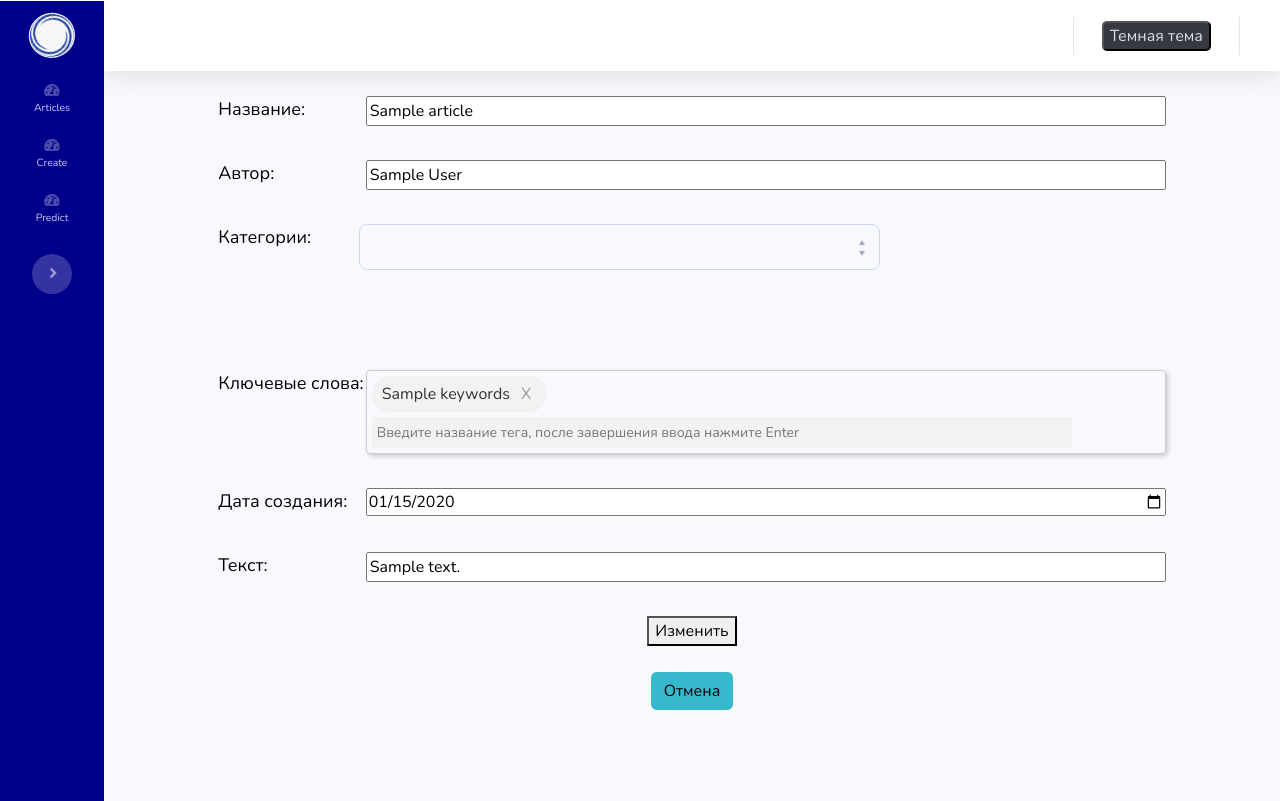
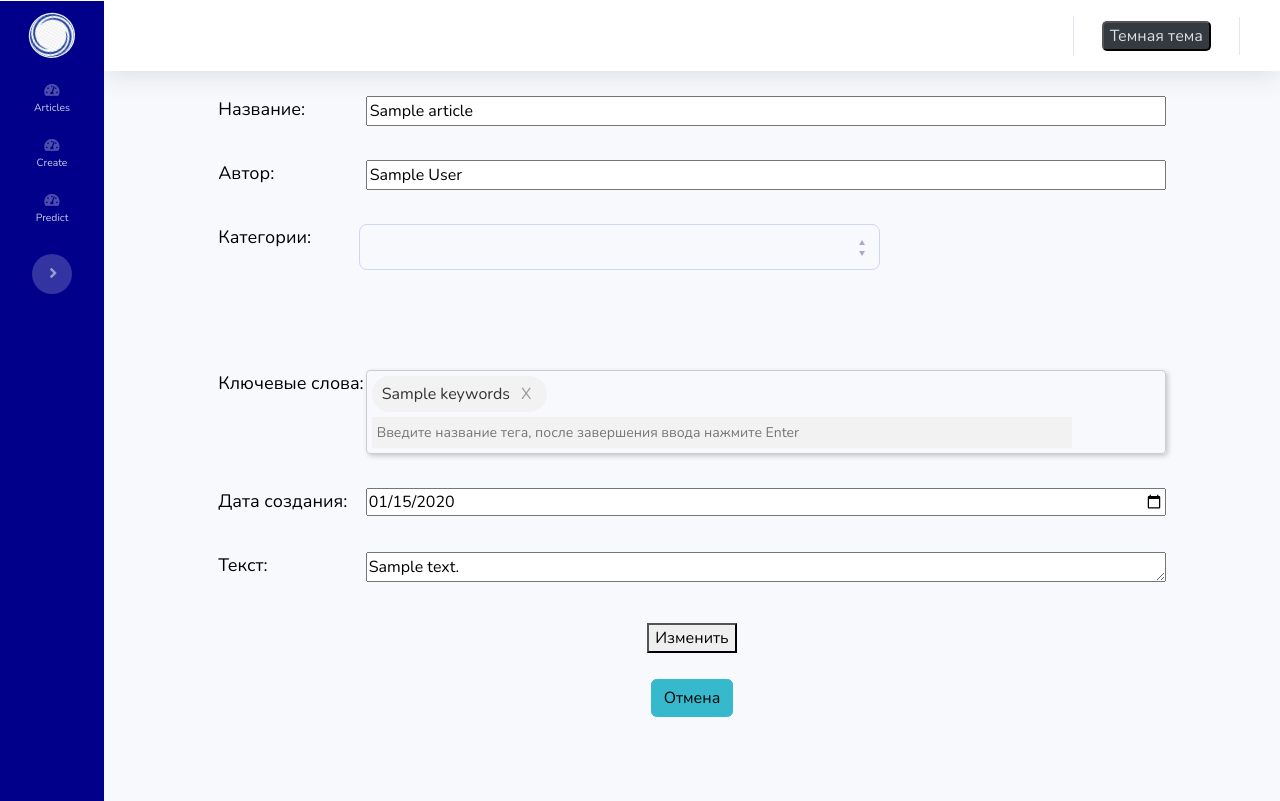
Before and after one commit to BETEPOK3/newsclassifier, a Python web app: template services/web/app/templates/pages/article_update.html in a window 1280 px wide. Run offline with Jinja, Linux system fonts and the light colour scheme; the template is opened without the code that fills it: most values are stand-ins (such as "Sample title", 1, 10 or a date in 2020); some libraries are stand-ins or nearby versions.

Commit message:
feat-#976293: replaced form input of article text
feat-#976293: replaced form input of article text from `input` to `textarea`
(when creating and updating article)

```diff
--- a/services/web/app/static/css/styles.css
+++ b/services/web/app/static/css/styles.css
@@ -132,3 +132,13 @@ textarea {
     max-height:350px;
     resize: none; /* Remove this if you want the user to resize the textarea */
 }
+
+.article_textarea {
+    width: 100.00%;
+    height: 30px;
+	transition: 400ms;
+
+	&:focus {
+		height: 200px;
+	}
+}
--- a/services/web/app/static/js/form_create_article_script.js
+++ b/services/web/app/static/js/form_create_article_script.js
@@ -75,7 +75,7 @@ async function send() {
     categories_select.addEventListener('change', function() {
         document.querySelector(".categories-error").innerHTML = "";
     });
-    const text_input = document.querySelector("div input[name='article_text']");
+    const text_input = document.querySelector("div textarea[name='article_text']");
     text_input.addEventListener('change', function() {
         document.querySelector(".text-error").innerHTML = "";
     });
--- a/services/web/app/static/js/form_update_article_script.js
+++ b/services/web/app/static/js/form_update_article_script.js
@@ -94,7 +94,7 @@ async function send() {
     categories_select.addEventListener('change', function () {
         document.querySelector(".categories-error").innerHTML = "";
     });
-    const text_input = document.querySelector("div input[name='article_text']");
+    const text_input = document.querySelector("div textarea[name='article_text']");
     text_input.addEventListener('change', function () {
         document.querySelector(".text-error").innerHTML = "";
     });
--- a/services/web/app/templates/pages/article_create.html
+++ b/services/web/app/templates/pages/article_create.html
@@ -113,7 +113,10 @@
                             <label for="" style="font-size:18px">Текст:</label>
                         </td>
                         <td>
-                            <input class="col-8" name="article_text" id="article_text" placeholder="Текст" type="text"/>
+                            <textarea class="article_textarea"
+                                      name="article_text"
+                                      id="article_text"
+                                      placeholder="Текст"></textarea>
                         </td>
                     </tr>
                     <tr>
--- a/services/web/app/templates/pages/article_update.html
+++ b/services/web/app/templates/pages/article_update.html
@@ -121,8 +121,9 @@
                             <label for="" style="font-size:18px">Текст:</label>
                         </td>
                         <td>
-                            <input class="col-8" name="article_text" id="article_text"
-                                   value="{{content.article.article_text}}" type="text"/>
+                            <textarea class="article_textarea"
+                                      name="article_text"
+                                      id="article_text">{{content.article.article_text}}</textarea>
                         </td>
                     </tr>
                     <tr>
```
